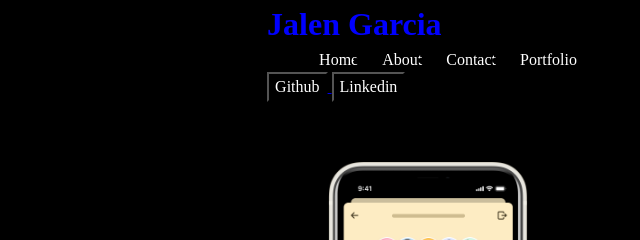
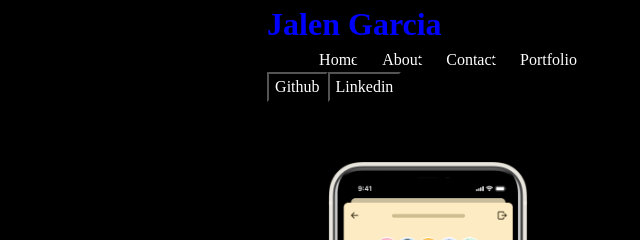
Before and after one commit to Jalendevelops/Portfolio, a plain HTML site: page index.html in a window 1280 px wide. Shown: the top 240 px of the page, 212-852 px from the left. Drawn offline with Linux system fonts and the light colour scheme.

Commit message:
Updated containers

```diff
--- a/index.html
+++ b/index.html
@@ -12,10 +12,10 @@
 </head>
 
 <header class="header">
-  <div class="container">
-    <h1 class="header-name">Jalen Garcia</h1>
 
   <div class="container">
+
+    <h1 class="header-name">Jalen Garcia</h1>
       <nav class="navbar">
         <ul class="nav-menu">
           <li class="nav-menu-item">
@@ -35,7 +35,8 @@
           </li>
         </ul>
       </nav>
-  </div>
+
+    <div class="social-media-container"
 
       <a href="https://github.com/jalendevelops">
         <button class="social-btn">Github</button>
@@ -44,6 +45,9 @@
       <a href="https://github.com/jalendevelops">
         <button class="social-btn">Linkedin</button>
       </a>
+
+    </div>
+
 
   </header>
 
@@ -55,16 +59,19 @@
     <h2>Help scout</h2>
     <img src="hs.png" class="phone">
   </div>
+
   <div>
     <h4>Web App</h4>
     <h2>Browser</h2>
     <img src="hs.png" class="phone">
   </div>
+
   <div>
     <h4>Web App</h4>
     <h2>Custoji</h2>
     <img src="hs.png" class="phone">
   </div>
+
   <div>
     <h4>Plugins</h4>
     <h2>Figma</h2>
--- a/styles.css
+++ b/styles.css
@@ -62,9 +62,7 @@ p, h1, h2, h3, h4, h5, h6 {
 
 }
 
-.navbar {
-
-}
+.navbar {}
 
 .nav-menu-link {
   color: white;
@@ -108,6 +106,10 @@ p, h1, h2, h3, h4, h5, h6 {
   background-color: black;
 }
 
+.social-media-container {
+  display: flex;
+}
+
 .main-container {
   display: flex;
   flex-direction: column;
```
Lines whose indentation alone changed are shown as unchanged.
